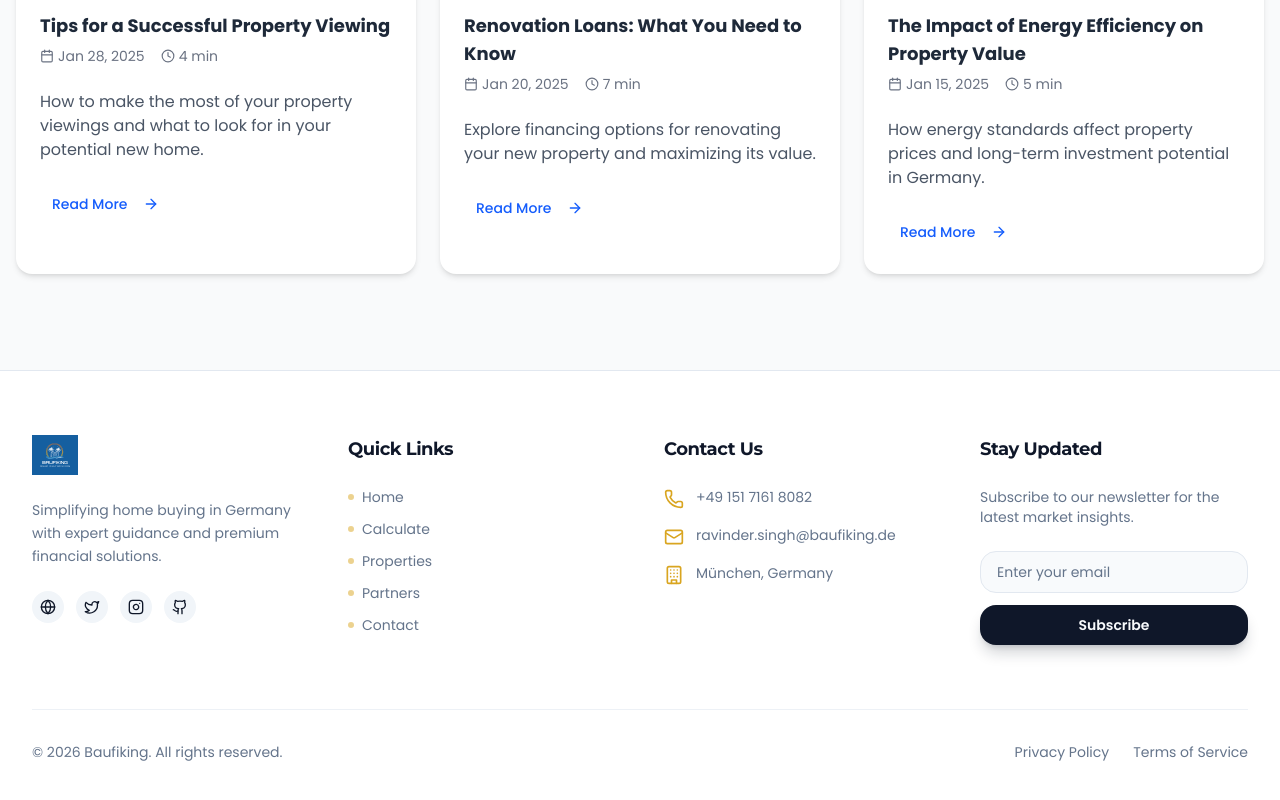
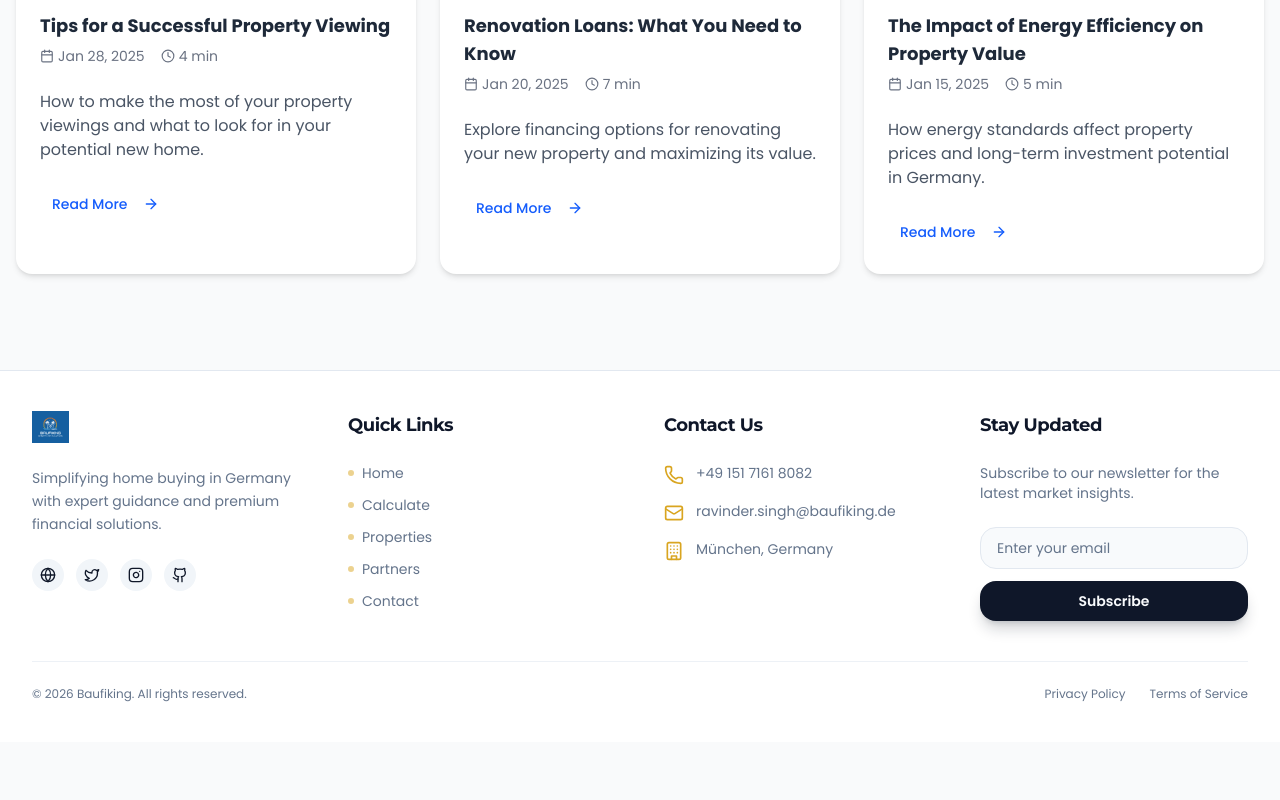
Before and after one commit to furqanistic/mortgage, a React (Vite) app in the folder client/: page /blog in a window 1280 px wide. Shown: the part 2168-2968 px from the top of the page. After the commit the page ends 2910 px from the top, so only its background shows below. Built offline with nearby package versions, Linux system fonts and the light colour scheme; no server answers.

Commit message:
improve footer

```diff
--- a/client/src/components/Layout/Footer.jsx
+++ b/client/src/components/Layout/Footer.jsx
@@ -32,9 +32,9 @@ const Footer = () => {
   }
 
   return (
-    <footer className='bg-white dark:bg-card border-t border-border'>
-      <div className='max-w-7xl mx-auto px-4 sm:px-6 lg:px-8 py-16'>
-        <div className='grid grid-cols-1 md:grid-cols-2 lg:grid-cols-4 gap-12'>
+    <footer className='bg-white dark:bg-[#0A192F] border-t border-border'>
+      <div className='max-w-7xl mx-auto px-4 sm:px-6 lg:px-8 py-10'>
+        <div className='grid grid-cols-1 md:grid-cols-2 lg:grid-cols-4 gap-x-12 gap-y-10'>
           {/* Company Info */}
           <motion.div
             initial='hidden'
@@ -45,7 +45,7 @@ const Footer = () => {
             className='space-y-6'
           >
             <div className="flex items-center gap-2">
-                <img src='/Logo.svg' alt='Baufiking Logo' className='h-10' />
+                <img src='/Logo.svg' alt='Baufiking Logo' className='h-8' />
             </div>
             <p className='text-sm text-muted-foreground leading-relaxed'>
               Simplifying home buying in Germany with expert guidance and
@@ -173,7 +173,7 @@ const Footer = () => {
           viewport={{ once: true }}
           variants={fadeInUpVariants}
           transition={{ duration: 0.5, delay: 0.8 }}
-          className='border-t border-border/60 mt-16 pt-8 flex flex-col md:flex-row justify-between items-center gap-4 text-sm text-muted-foreground'
+          className='border-t border-border/60 mt-10 pt-6 flex flex-col md:flex-row justify-between items-center gap-4 text-xs text-muted-foreground'
         >
           <p>© {new Date().getFullYear()} Baufiking. All rights reserved.</p>
           <div className="flex items-center gap-6">
```
